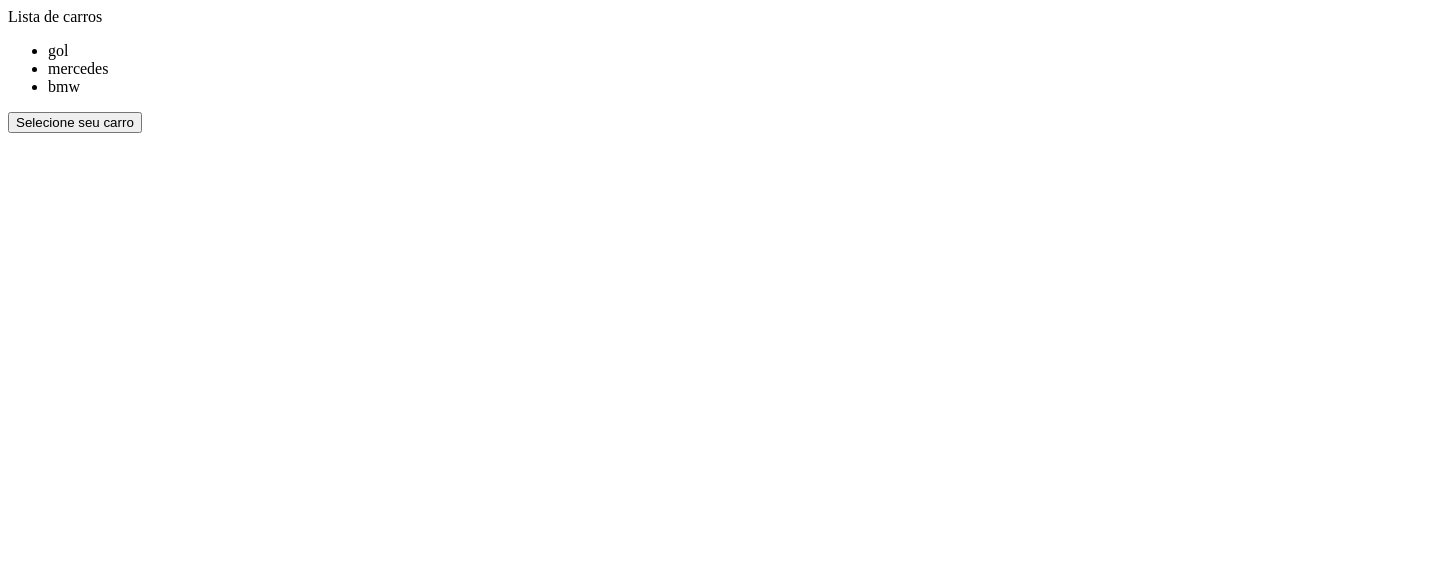
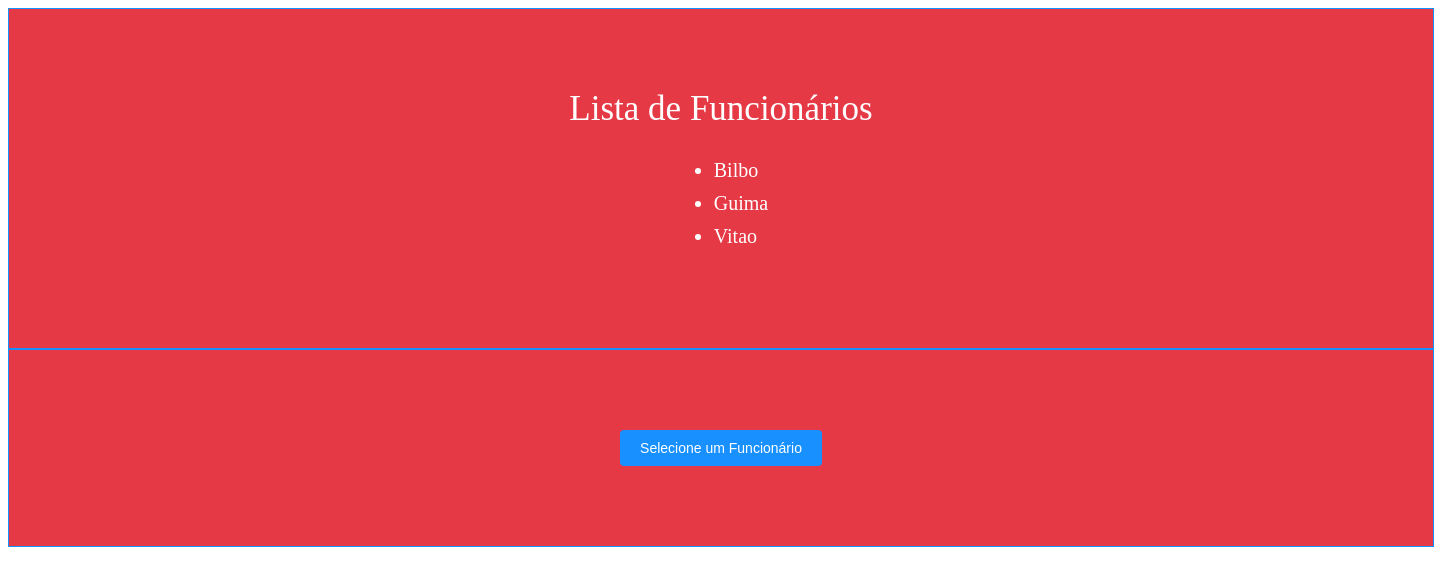
Before and after one commit to WallisonLima/ReactProject1, a React (Create React App) app: page / in a window 1280 px wide. Shown: the top 586 px of the page, 1434 px wide, since content can reach past the window. Built offline with nearby package versions, Linux system fonts and the light colour scheme.

Commit message:
Implementatiçao css em linha

```diff
--- a/src/App.js
+++ b/src/App.js
@@ -1,10 +1,12 @@
+import { useState } from 'react';
 import { Dropdown } from './components/dropdown/Dropdown';
 import { List } from './components/list/List';
-import { useState } from 'react';
+import { SelectedFunc } from './components/selected/SelectedFunc'
+
 
 function App() {
-  const options = ['gol', 'mercedes', 'bmw']
-  const [selectCar, setSelectCar] = useState(null)
+  const options = ['Bilbo', 'Guima', 'Vitao']
+  const [selectFunc, setSelectCar] = useState(null)
   const [optionList, setOptionList] = useState(options)
 
   const setSelectCarResp = (option) => {
@@ -25,17 +27,17 @@ function App() {
 
   return (
     <div className="App">
-      {selectCar && <div>Seu Carro é {selectCar} </div>}
+
       <List
-        title={"Lista de carros"}
+        title={"Lista de Funcionários"}
         options={optionList}
       />
       <Dropdown
-        title="Selecione seu carro"
+        title="Selecione um Funcionário"
         options={optionList}
         onSelect={setSelectCarResp}
       />
-
+      {selectFunc && <SelectedFunc select={selectFunc} />}
     </div>
   );
 }
--- a/src/components/dropdown/Dropdown.js
+++ b/src/components/dropdown/Dropdown.js
@@ -4,19 +4,20 @@ import { useState } from 'react'
 export const Dropdown = ({ title, options, onSelect }) => {
     const [isCar, setCar] = useState(false);
 
-    const handleSelection = (option) =>{
+    const handleSelection = (option) => {
         onSelect(option)
         setCar(false)
     }
 
     return (
-        <div className='c-dropdown'>
-            <button onClick={() => setCar(true)}>{title}</button>
-
+        <div style={styles.container}>
+            <div>
+                <button onClick={() => setCar(true)} style={styles.button}>{title}</button>
                 {isCar && (
+                    <div style={styles.list}>
                         <ul role='menu'>
-                    {options.map((option) =>(
-                        <li
+                            {options.map((option) => (
+                                <li style={styles.item}
                                     key={option}
                                     role="menuitem"
                                     onClick={() => handleSelection(option)}
@@ -25,9 +26,43 @@ export const Dropdown = ({ title, options, onSelect }) => {
                                 </li>
                             ))}
                         </ul>
+                    </div>
                 )}
-
-
+            </div>
         </div >
     )
 }
+
+const styles = {
+    container: {
+        display: 'flex',
+        flexDirection: 'column',
+        alignItems: 'center',
+        width: '100%',
+        padding: '80px',
+        color: 'white',
+        border: '1px solid #1890ff',
+        background: '#e63946'
+    },
+    button: {
+        padding: '10px 20px',
+        border: 'none',
+        borderRadius: '4px',
+        background: '#1890ff',
+        color: '#fff',
+        fontSize: '14px',
+        cursor: 'pointer',
+        transition: '.3s background',
+    },
+    list: {
+        display: 'flex',
+        flexDirection: 'column',
+        alignItems: 'center',
+        fontSize: 20,
+        alignText: 'center',
+    },
+    item:{
+        marginTop: 10
+    }
+
+}
--- a/src/components/list/List.js
+++ b/src/components/list/List.js
@@ -1,13 +1,46 @@
 
-export const List = ({title, options}) =>{
-    return(
-        <div>
-        <div>{title}</div>
-        <ul>
-            {options.map((option)=>(
-                <li>{option}</li>
-                ))}
-        </ul>
+
+export const List = ({ title, options }) => {
+    return (
+        <div style={styles.container}>
+            <div>
+                <div style={styles.title}>
+                    <div>{title}</div>
+                </div>
+                <div style={styles.list}>
+                    <ul>
+                        {options.map((option) => (
+                            <li style={styles.item}>{option}</li>
+                        ))}
+                    </ul>
+                </div>
+            </div>
         </div>
     );
 };
+
+const styles = {
+    container: {
+        display: 'flex',
+        flexDirection: 'column',
+        alignItems: 'center',
+        width: '100%',
+        padding: '80px',
+        color: 'white',
+        border: '1px solid #1890ff',
+        background: '#e63946'
+    },
+    title: {
+        fontSize: 35,
+    },
+    list: {
+        display: 'flex',
+        flexDirection: 'column',
+        alignItems: 'center',
+        fontSize: 20,
+        alignText: 'center',
+    },
+    item: {
+        marginTop: 10
+    }
+}
--- /dev/null
+++ b/src/components/selected/SelectedFunc.js
@@ -0,0 +1,25 @@
+
+
+export const SelectedFunc = ({ select }) => {
+    return (
+        <div style={styles.container}>
+            <div style={styles.text}>Funcionário selecionado: {select} </div>
+        </div>
+    )
+}
+
+const styles = {
+    container: {
+        display: 'flex',
+        flexDirection: 'column',
+        alignItems: 'center',
+        width: '100%',
+        padding: '80px',
+        color: 'white',
+        border: '1px solid #1890ff',
+        background: '#e63946'
+    },
+    text:{
+        fontSize: 18
+    }
+}
```
Lines whose indentation alone changed are shown as unchanged.
